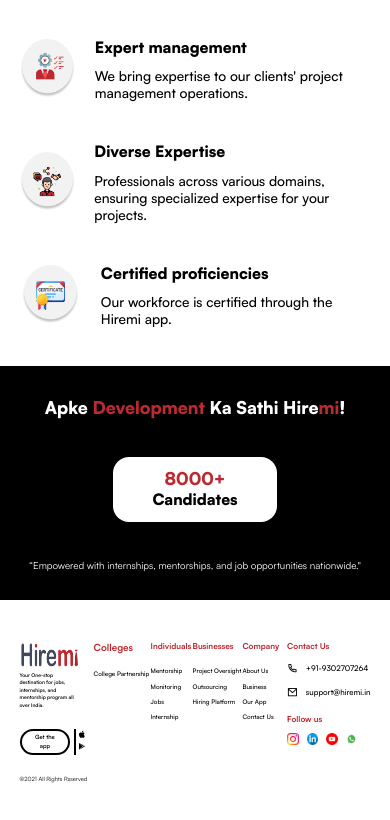
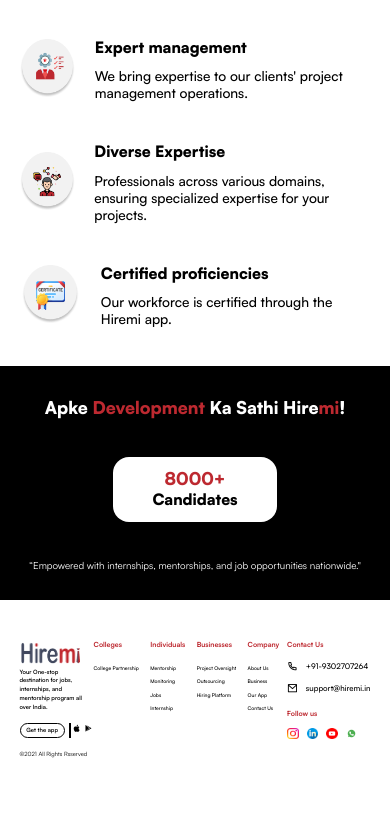
Before and after one commit to thakurdeependra98/Hiremi-Home-page, a plain HTML site: page index.html in a window 390 px wide. Shown: the part 2373-3193 px from the top of the page. After the commit the page ends 3172 px from the top, so only its background shows below. Drawn offline with nearby package versions, Linux system fonts and the light colour scheme.

Commit message:
footer section

```diff
--- a/index.html
+++ b/index.html
@@ -15,7 +15,7 @@
     <div class="main w-screen">
         <div class="nav w-screen h-[10vw] flex items-center justify-between px-[5vw] py-6">
             <a href="./index.html"><img class="h-16" src="./src/main.png" alt="Home page"></a>
-            <ul class="flex gap-[6vw] text-[1.5vw] font-medium ">
+            <ul class="flex gap-[6vw] text-[1.3vw] font-medium ">
                 <li><a  class="hover:text-[#BD2930]" href="./about.html">About Us</a></li>
                 <li id="service" class="flex gap-1"><a class="hover:text-[#BD2930]" href="#">Services</a><i class="ri-arrow-down-s-line pt-1"></i></li>
                 <li><a class="hover:text-[#BD2930]" href="./career.html">Careers</a></li>
@@ -118,7 +118,7 @@
                 <div class="path md:w-[55vw] w-[50vw] md:h-[40vw] h-[70vw] flex flex-col md:justify-center md:pl-[15vw] pl-[0vw] md:py-0 py-[5vw]">
                     <h1 class="md:text-[3.5vw] text-[4vw] font-semibold md:mb-[1vw] mb-[1vw] text-white">Hire<span class="text-[#BD2930]">mi</span></h1>
                     <h1 class="md:text-[3.5vw] text-[4vw] font-semibold md:mb-[1vw] mb-[1vw] leading-normal text-white">India's No. 1 <br> Career Path App</h1>
-                    <p class="md:text-[1.6vw] text-[2.1vw] md:pr-5 font-medium md:mb-[1vw] mb-[1vw] text-white">Your one-stop destination for jobs, internships, and mentorship programs all over India."</p>
+                    <p class="md:text-[1.5vw] text-[2.1vw] md:pr-5 font-medium md:mb-[1vw] mb-[1vw] text-white">Your one-stop destination for jobs, internships, and mentorship programs all over India."</p>
                     <div class="divide-x flex md:gap-5 gap-[3vw] md:py-4 py-2">
                         <button class="border text-white md:px-[2vw] md:py-[0.5vw] text-[1.3vw] px-[3vw] py-[0.6vw] rounded-full"><a href="./launch.html">Download Now</a></button>
                         <div class="text-white md:text-[2vw]">
@@ -179,14 +179,14 @@
             </div>
             <h1 class="text-[2.5vw] text-center text-white px-[5vw]">“Empowered with internships, mentorships, and job opportunities nationwide."</h1>
         </div>
-        <footer class="md:w-screen md:h-[30vw] h-auto md:pt-20 py-10 flex flex-row justify-between px-[5vw]">
-            <div class="download md:w-[28vw] w-[15vw] flex flex-col items-start justify-center gap-4 md:text-left">
+        <footer class="md:w-screen md:h-[30vw] h-auto md:pt-20 py-10 flex flex-row items-start justify-between px-[5vw]">
+            <div class="download md:w-[28vw] w-[15vw] flex flex-col items-start md:gap-4 gap-[2vw] md:text-left">
                 <div class="md:w-[28vw] md:pl-[0vw] flex flex-col items-start">
-                    <img class="md:h-[7vw] h-[8vw] md:pl-[0]" src="./src/main.png" alt="">
-                    <p class="md:w-[22vw] md:text-[1vw] text-[1.3vw] font-semibold text-left">Your One-stop destination for jobs, internships, and mentorship program all over India.</p>
+                    <img class="h-[7vw] md:pl-[0]" src="./src/main.png" alt="">
+                    <p class="md:w-[22vw] w-[17vw] md:text-[1vw] text-[1.5vw] font-semibold text-left">Your One-stop destination for jobs, internships, and mentorship program all over India.</p>
                 </div>
-                <div class="w-[20vw] divide-x-2 divide-black flex md:gap-5 gap-[1vw] md:py-4 py-1 md:pl-[0vw] pl-[0vw]">
-                    <button class="border-2 border-black md:px-[2.5vw] md:py-[0.5vw] md:text-[1.5vw] text-[1.5vw] px-[2vw] py-[0.5vw] rounded-full font-semibold"><a href="./launch.html">Get the app</a></button>
+                <div class="md:w-[28vw] w-[20vw] divide-x-2 divide-black flex md:gap-5 gap-[1vw] md:py-4 py-1 md:pl-[0vw] pl-[0vw]">
+                    <button class="md:border-2 border border-black md:px-[2.5vw] md:py-[0.5vw] md:text-[1.5vw] text-[1.5vw] px-[1.5vw] py-[0.5vw] rounded-full font-semibold"><a href="./launch.html">Get the app</a></button>
                     <div class="md:text-[2vw] text-[2vw]">
                         <i class="ri-apple-fill ml-[0.5vw]"></i>
                         <i class="ri-google-play-fill ml-[0.5vw]"></i>
@@ -197,44 +197,44 @@
             <div class="about md:w-[72vw] w-[85vw] h-full md:text-left flex flex-row md:gap-[4vw] gap-[2vw] pl-[4vw]">
                 <ul class="w-full flex justify-between ">
                     <li class="flex flex-col md:gap-5 gap-[1.5vw] md:mb-5">
-                        <h1 class="md:text-[1.4vw] text-[2.5vw] mb-2 font-bold text-[#BD2930]">Colleges</h1>
-                        <h1 class="md:text-[1.2vw] text-[1.6vw] font-medium"><a href="./college.html">College Partnershi</a>p</h1>
+                        <h1 class="md:text-[1.4vw] text-[1.8vw] mb-2 font-bold text-[#BD2930]">Colleges</h1>
+                        <h1 class="md:text-[1.2vw] text-[1.3vw] font-medium"><a href="./college.html">College Partnershi</a>p</h1>
                     </li>
                     <li class="flex flex-col md:gap-5 gap-[1.5vw]">
-                        <h1 class="md:text-[1.4vw] text-[2.1vw] mb-2 font-bold text-[#BD2930]">Individuals</h1>
-                        <h1 class="md:text-[1.2vw] text-[1.6vw] font-medium"><a href="./MentorService.html">Mentorship</a></h1>
-                        <h1 class="md:text-[1.2vw] text-[1.6vw] font-medium"><a href="./monitorservice.html">Monitoring</a></h1>
-                        <h1 class="md:text-[1.2vw] text-[1.6vw] font-medium"><a href="./career.html">Jobs</a></h1>
-                        <h1 class="md:text-[1.2vw] text-[1.6vw] font-medium"><a href="./internship.html">Internship</a></h1>
+                        <h1 class="md:text-[1.4vw] text-[1.8vw] mb-2 font-bold text-[#BD2930]">Individuals</h1>
+                        <h1 class="md:text-[1.2vw] text-[1.3vw] font-medium"><a href="./MentorService.html">Mentorship</a></h1>
+                        <h1 class="md:text-[1.2vw] text-[1.3vw] font-medium"><a href="./monitorservice.html">Monitoring</a></h1>
+                        <h1 class="md:text-[1.2vw] text-[1.3vw] font-medium"><a href="./career.html">Jobs</a></h1>
+                        <h1 class="md:text-[1.2vw] text-[1.3vw] font-medium"><a href="./internship.html">Internship</a></h1>
                     </li>
                     <li class="flex flex-col md:gap-5 gap-[1.5vw]">
-                        <h1 class="md:text-[1.4vw] text-[2.1vw] mb-2 font-bold text-[#BD2930]">Businesses</h1>
-                        <h1 class="md:text-[1.2vw] text-[1.6vw] font-medium"><a href="./project.html">Project Oversight</a></h1>
-                        <h1 class="md:text-[1.2vw] text-[1.6vw] font-medium"><a href="./recruiter.html">Outsourcing</a></h1>
-                        <h1 class="md:text-[1.2vw] text-[1.6vw] font-medium"><a href="./hiring.html">Hiring Platform</a></h1>
+                        <h1 class="md:text-[1.4vw] text-[1.8vw] mb-2 font-bold text-[#BD2930]">Businesses</h1>
+                        <h1 class="md:text-[1.2vw] text-[1.3vw] font-medium"><a href="./project.html">Project Oversight</a></h1>
+                        <h1 class="md:text-[1.2vw] text-[1.3vw] font-medium"><a href="./recruiter.html">Outsourcing</a></h1>
+                        <h1 class="md:text-[1.2vw] text-[1.3vw] font-medium"><a href="./hiring.html">Hiring Platform</a></h1>
                     </li>
                     <li class="flex flex-col md:gap-5 gap-[1.5vw]">
-                        <h1 class="md:text-[1.4vw] text-[2.1vw] mb-2 font-bold text-[#BD2930]">Company</h1>
-                        <h1 class="md:text-[1.2vw] text-[1.6vw] font-medium"><a href="./about.html">About Us</a></h1>
-                        <h1 class="md:text-[1.2vw] text-[1.6vw] font-medium"><a href="./business.html">Business</a></h1>
-                        <h1 class="md:text-[1.2vw] text-[1.6vw] font-medium"><a href="./ourApp.html">Our App</a></h1>
-                        <h1 class="md:text-[1.2vw] text-[1.6vw] font-medium"><a href="./contact.html">Contact Us</a></h1>
+                        <h1 class="md:text-[1.4vw] text-[1.8vw] mb-2 font-bold text-[#BD2930]">Company</h1>
+                        <h1 class="md:text-[1.2vw] text-[1.3vw] font-medium"><a href="./about.html">About Us</a></h1>
+                        <h1 class="md:text-[1.2vw] text-[1.3vw] font-medium"><a href="./business.html">Business</a></h1>
+                        <h1 class="md:text-[1.2vw] text-[1.3vw] font-medium"><a href="./ourApp.html">Our App</a></h1>
+                        <h1 class="md:text-[1.2vw] text-[1.3vw] font-medium"><a href="./contact.html">Contact Us</a></h1>
                     </li>
                 </ul>
                 <div class="flex flex-col justify-start md:gap-5 gap-[3vw] mb-5 ">
                     <div>
-                        <h1 class="md:text-[1.4vw] text-[2.1vw] mb-2 font-bold text-[#BD2930]">Contact Us</h1>
-                        <div class="flex items-center md:gap-4 text-center gap-[2vw] md:mb-0 mb-2">
-                            <i class="ri-phone-line md:text-[1.7vw] text-[2.8vw]"></i>
+                        <h1 class="md:text-[1.4vw] text-[1.8vw] mb-2 font-bold text-[#BD2930]">Contact Us</h1>
+                        <div class="flex items-center md:gap-4 text-center gap-[2vw] md:mb-0 mb-[1.5vw]">
+                            <i class="ri-phone-line md:text-[1.4vw] text-[2.8vw]"></i>
                             <h1 class="md:text-[1.2vw] text-[2vw] font-medium">+91-9302707264</h1>
                         </div>
                         <div class="flex items-center md:gap-4 gap-[2vw]">
-                            <i class="ri-mail-line md:text-[1.7vw] text-[2.8vw]"></i>
+                            <i class="ri-mail-line md:text-[1.4vw] text-[2.8vw]"></i>
                             <h1 class="md:text-[1.2vw] text-[2vw] font-medium">support@hiremi.in</h1>
                         </div>
                     </div>
                     <div>
-                        <h1 class="md:text-[1.4vw] text-[2.1vw] font-bold text-[#BD2930] mb-2 md:mt-5">Follow us</h1>
+                        <h1 class="md:text-[1.4vw] text-[1.8vw] font-bold text-[#BD2930] mb-2 md:mt-5">Follow us</h1>
                         <div class="md:text-[1.7vw] text-[3.5vw] flex md:gap-3 gap-[2vw] md:ml-[0]">
                             <a href="https://www.instagram.com/hiremi.in/
                             "><img class="md:h-[1.5vw] h-[3vw]" src="./src/instagram.png" alt=""></a>
```
